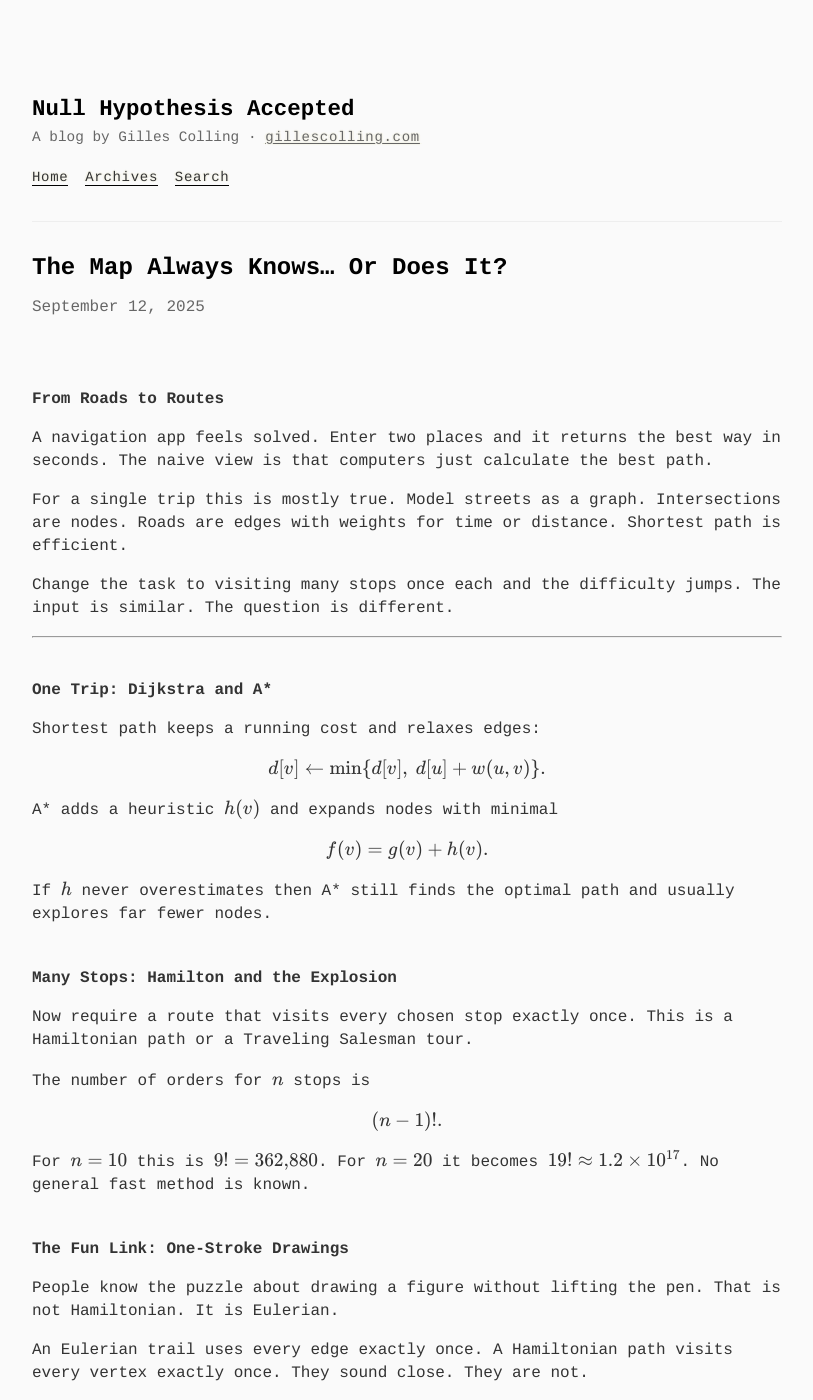
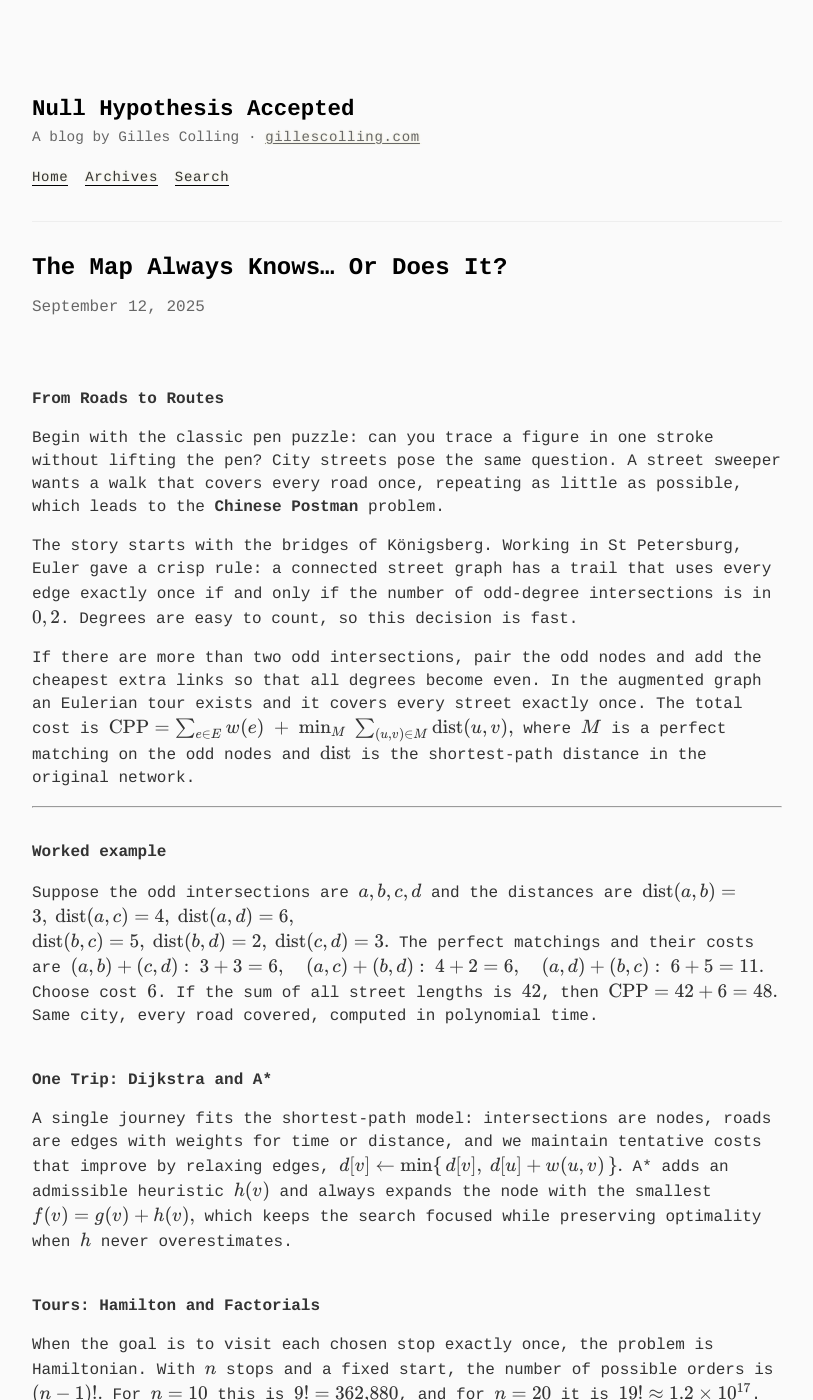
Before and after one commit to gcol33/blog, a Jekyll site: the page built from _posts/2025-09-12-the-map-always-knows.md, in a window 1280 px wide and 1400 px high. Shown: the whole window, without its empty margins (233-1046 px from the left). Built offline with Jekyll 4.4.1, drawn with Linux system fonts in a browser that asks for light colours; some of the changed text lies outside the part shown.

Commit message:
update blog post

```diff
--- a/_posts/2025-09-12-the-map-always-knows.md
+++ b/_posts/2025-09-12-the-map-always-knows.md
@@ -7,90 +7,83 @@ categories: algorithms networks
 
 ## From Roads to Routes
 
-A navigation app feels solved. Enter two places and it returns the best way in seconds. The naive view is that computers just calculate the best path.
+Begin with the classic pen puzzle: can you trace a figure in one stroke without lifting the pen? City streets pose the same question. A street sweeper wants a walk that covers every road once, repeating as little as possible, which leads to the **Chinese Postman** problem.
 
-For a single trip this is mostly true. Model streets as a graph. Intersections are nodes. Roads are edges with weights for time or distance. Shortest path is efficient.
+The story starts with the bridges of Königsberg. Working in St Petersburg, Euler gave a crisp rule: a connected street graph has a trail that uses every edge exactly once if and only if the number of odd-degree intersections is in $\{0,2\}$. Degrees are easy to count, so this decision is fast.
 
-Change the task to visiting many stops once each and the difficulty jumps. The input is similar. The question is different.
+If there are more than two odd intersections, pair the odd nodes and add the cheapest extra links so that all degrees become even. In the augmented graph an Eulerian tour exists and it covers every street exactly once. The total cost is
+$$
+\text{CPP}=\sum_{e\in E} w(e)\;+\;\min_{M}\ \sum_{(u,v)\in M}\operatorname{dist}(u,v),
+$$
+where $M$ is a perfect matching on the odd nodes and $\operatorname{dist}$ is the shortest-path distance in the original network.
 
 ---
 
+### Worked example
+
+Suppose the odd intersections are $a,b,c,d$ and the distances are
+$$
+\operatorname{dist}(a,b)=3,\ \operatorname{dist}(a,c)=4,\ \operatorname{dist}(a,d)=6,\\
+\operatorname{dist}(b,c)=5,\ \operatorname{dist}(b,d)=2,\ \operatorname{dist}(c,d)=3.
+$$
+The perfect matchings and their costs are
+$$
+(a,b)+(c,d):\ 3+3=6,\quad
+(a,c)+(b,d):\ 4+2=6,\quad
+(a,d)+(b,c):\ 6+5=11.
+$$
+Choose cost $6$. If the sum of all street lengths is $42$, then
+$$
+\text{CPP}=42+6=48.
+$$
+Same city, every road covered, computed in polynomial time.
+
 ## One Trip: Dijkstra and A*
 
-Shortest path keeps a running cost and relaxes edges:
+A single journey fits the shortest-path model: intersections are nodes, roads are edges with weights for time or distance, and we maintain tentative costs that improve by relaxing edges,
+$$
+d[v]\leftarrow \min\{\,d[v],\ d[u]+w(u,v)\,\}.
+$$
+A* adds an admissible heuristic $h(v)$ and always expands the node with the smallest
+$$
+f(v)=g(v)+h(v),
+$$
+which keeps the search focused while preserving optimality when $h$ never overestimates.
 
-$$
-d[v] \leftarrow \min\{d[v],\ d[u] + w(u,v)\}.
-$$
+## Tours: Hamilton and Factorials
 
-A* adds a heuristic $h(v)$ and expands nodes with minimal
-
-$$
-f(v) = g(v) + h(v).
-$$
-
-If $h$ never overestimates then A* still finds the optimal path and usually explores far fewer nodes.
-
-## Many Stops: Hamilton and the Explosion
-
-Now require a route that visits every chosen stop exactly once. This is a Hamiltonian path or a Traveling Salesman tour.
-
-The number of orders for $n$ stops is
-
+When the goal is to visit each chosen stop exactly once, the problem is Hamiltonian. With $n$ stops and a fixed start, the number of possible orders is
 $$
 (n-1)!.
 $$
+For $n=10$ this is $9!=362{,}880$, and for $n=20$ it is $19!\approx 1.2\times 10^{17}$.
 
-For $n = 10$ this is $9! = 362{,}880$. For $n = 20$ it becomes $19! \approx 1.2\times 10^{17}$. No general fast method is known.
+A quick timing thought experiment makes the growth concrete. If scoring one tour takes $1\,\mu s$, then
+$$
+9!\Rightarrow 3.6288\times 10^{5}\ \mu s \approx 0.36\ \text{s},
+$$
+while
+$$
+19!\Rightarrow 1.216\times 10^{17}\ \mu s \approx 3{,}860\ \text{years}.
+$$
+Heuristics help in practice on real maps, yet the worst-case remains enormous.
 
-## The Fun Link: One-Stroke Drawings
+## One Stroke versus One Visit
 
-People know the puzzle about drawing a figure without lifting the pen. That is not Hamiltonian. It is Eulerian.
+Using every **edge** once is an Eulerian question; visiting every **vertex** once is a Hamiltonian one. The statements sound similar but behave very differently.
 
-An Eulerian trail uses every edge exactly once. A Hamiltonian path visits every vertex exactly once. They sound close. They are not.
+For edges the rule is sharp: a connected graph has an Eulerian trail exactly when the count of odd-degree nodes is in $\{0,2\}$. Street sweeping and snow routing follow this edge view, and the Chinese Postman fix—pairing odd nodes with a minimum-weight matching—runs in polynomial time.
 
-Euler gave a crisp test. A connected graph has an Eulerian trail if and only if the number of odd-degree vertices is in $\{0,2\}$. Degrees are easy to count. The test is fast.
+Sales rounds and sightseeing tours follow the vertex view. Visiting each location once is Hamiltonian and is NP hard in general.
 
-So:
+## Networks: Packets and Tours
 
-- Street sweeping and snow plows want to use every road once with minimal repeats. This is the Chinese Postman problem. It reduces to pairing odd-degree intersections with a minimum-weight matching and is solvable in polynomial time.
-- Sales rounds and sightseeing tours want to visit each location once. This is Hamiltonian and is hard in general.
+Computer networks show the same split. Moving a packet from one machine to another is a shortest-path task, and link-state protocols compute routes with Dijkstra-style updates across the network graph.
 
-Same streets. Different rules. Opposite difficulty.
-
-## Networks: Packets vs Tours
-
-The same split appears in computer networks.
-
-- Packet routing sends data from one node to another. Link-state protocols compute shortest paths with Dijkstra-like updates. This is efficient.
-- Multicast design and network tours connect many receivers with minimal total cost or visit a set of nodes once. Steiner trees and Hamiltonian variants appear. These are NP hard in general.
-
-## Worked Example
-
-Ten deliveries from one depot:
-
-- Orders to try:
-
-$$
-9! = 362{,}880.
-$$
-
-At twenty stops the count jumps to
-
-$$
-19! \approx 1.2\times 10^{17}.
-$$
-
-Heuristics help in practice. The worst-case guarantee does not change.
-
-One-stroke street cleaning on a small grid:
-
-- Count odd-degree intersections. Suppose there are $2$. Then an Eulerian trail exists. Build the minimum matching on those odd nodes, duplicate those matched edges, and traverse all streets once. Each step runs in polynomial time.
-
-Same city. Two formulations. One is fast. One is not.
+Designing structures that reach many receivers at once or forcing traffic to pass through a chosen set of machines mirrors the tour setting. Minimum Steiner trees and Hamiltonian variants appear, they are NP hard in general, and they encourage approximations rather than guaranteed fast solutions.
 
 ## The Scorecard
 
-- Shortest path: polynomial time. Dijkstra or A*.
-- Eulerian trail and Postman: polynomial time. Degree parity and matching.
-- Hamiltonian path and TSP: exponential search in general. Guarantees do not scale.
+- Shortest path: polynomial time — use Dijkstra or A*.
+- Chinese Postman and Euler trails: polynomial time — degree parity and matching.
+- Hamiltonian path and TSP: exponential families in general — heuristics help, guarantees do not.
```
